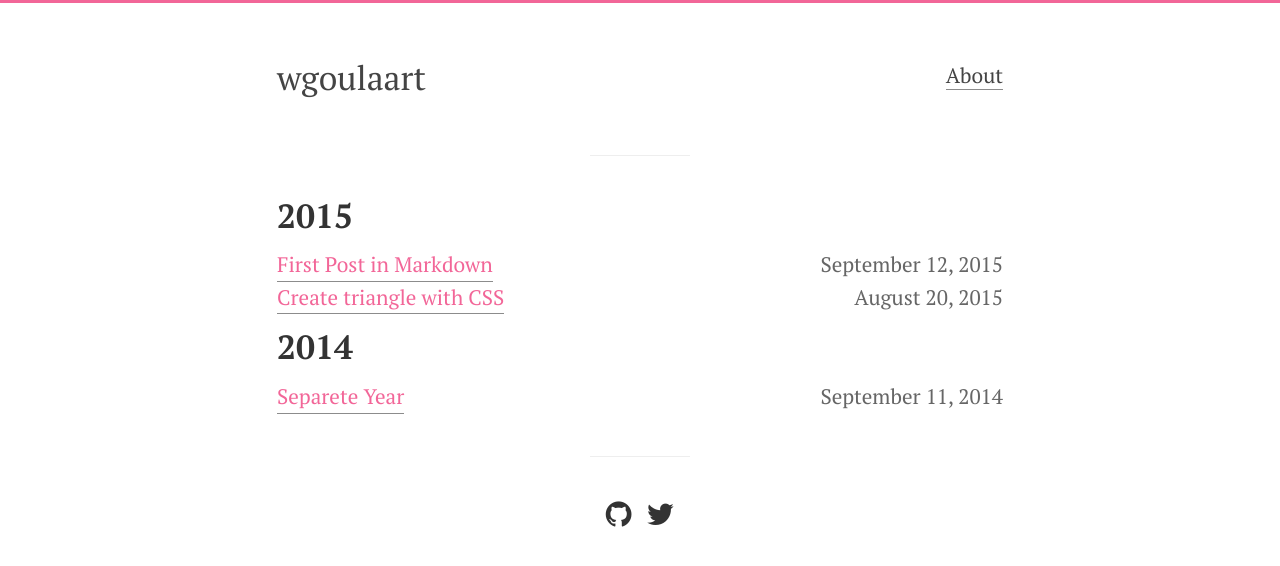
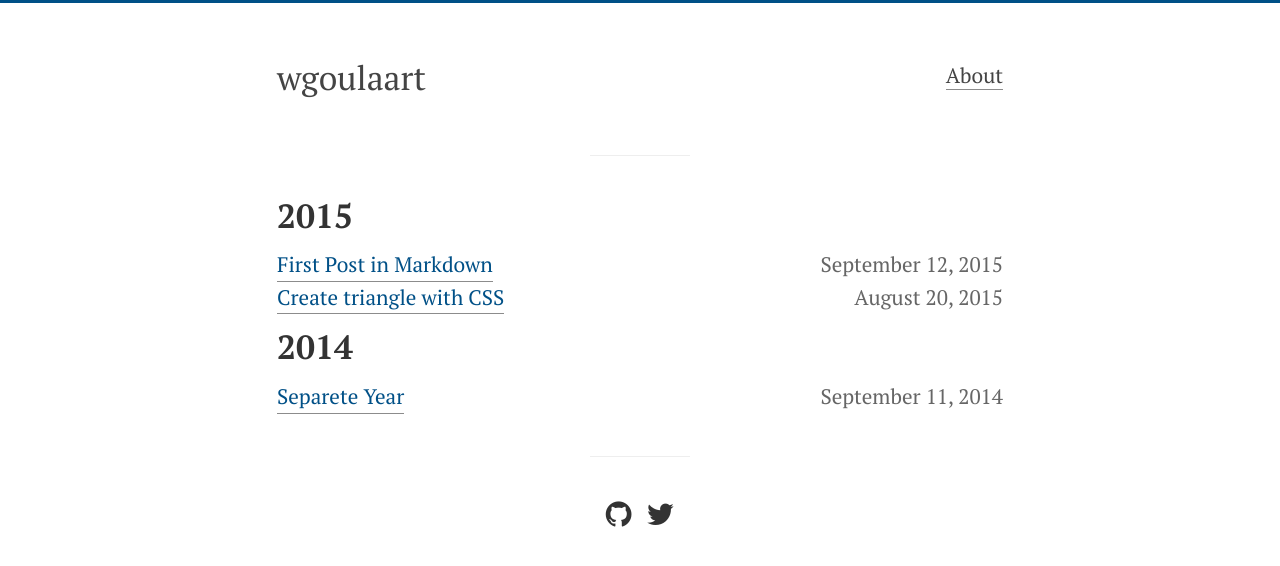
Before and after one commit to AugustoSandim-zz/wgoulart.github.io, a Jekyll site: the page built from index.html, in a window 1280 px wide. Shown: the top 566 px of the page. Built offline with Jekyll 4.4.1, drawn with Linux system fonts in a browser that asks for light colours.

Commit message:
change color-anchor

```diff
--- a/css/style.scss
+++ b/css/style.scss
@@ -17,7 +17,7 @@ $color-white: #ffffff;
 $color-text: #333333;
 $color-text-light: #666;
 $color-sub-header: #444444;
-$color-anchor: #F26698;
+$color-anchor: #005087;
 
 // Import partials from `sass_dir` (defaults to `_sass`)
 @import "base";
```
